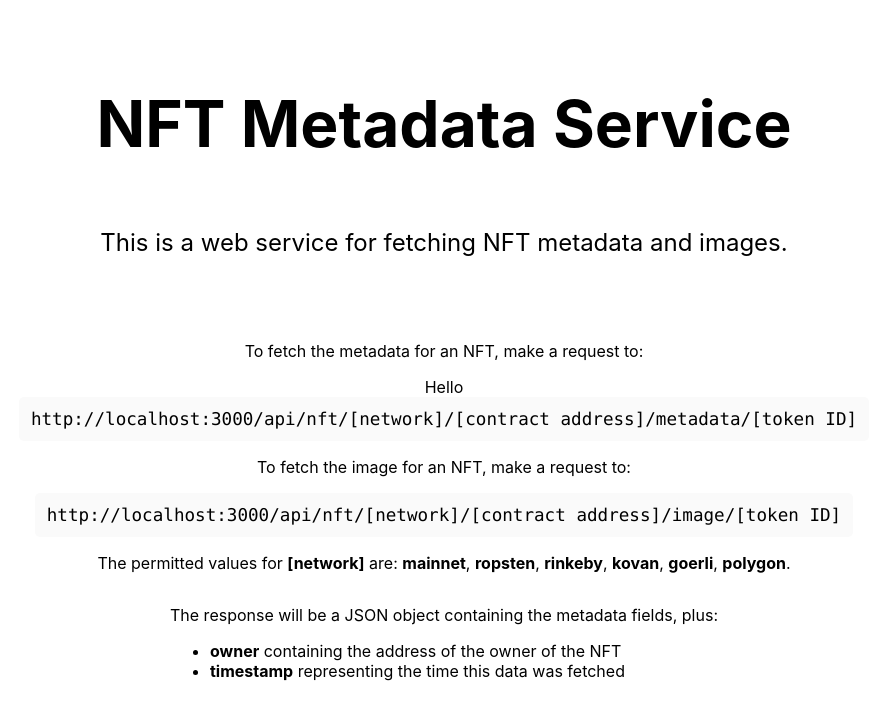
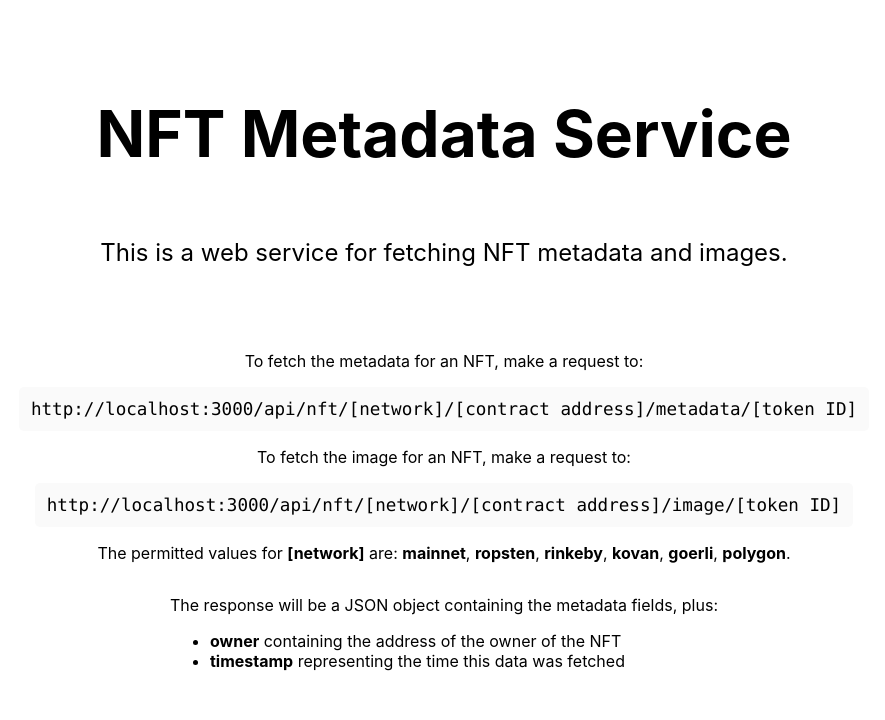
Before and after one commit to bazmatic/nft-metadata-service, a Next.js app: page / in a window 1280 px wide. Shown: the top 720 px of the page, without its empty margins (196-1081 px from the left). Built offline with nearby package versions, Linux system fonts and the light colour scheme.

Commit message:
Remove experiment

```diff
--- a/pages/index.tsx
+++ b/pages/index.tsx
@@ -21,14 +21,12 @@ const Home: NextPage<Props> = ({host}) => {
         <h1 className={styles.title}>
           NFT Metadata Service
         </h1>
-
         <p className={styles.description}>
           This is a web service for fetching NFT metadata and images.
         </p>
         <p>
           To fetch the metadata for an NFT, make a request to:
         </p>
-        <Link href="/api/nft/nft/mainnet/0xD6F75a20Aa64634743D40fAfa88473020302C530/metadata/5">Hello</Link>
         <code className={styles.code}>http://{host}/api/nft/[network]/[contract address]/metadata/[token ID]</code>
         <p>
           To fetch the image for an NFT, make a request to:
```
